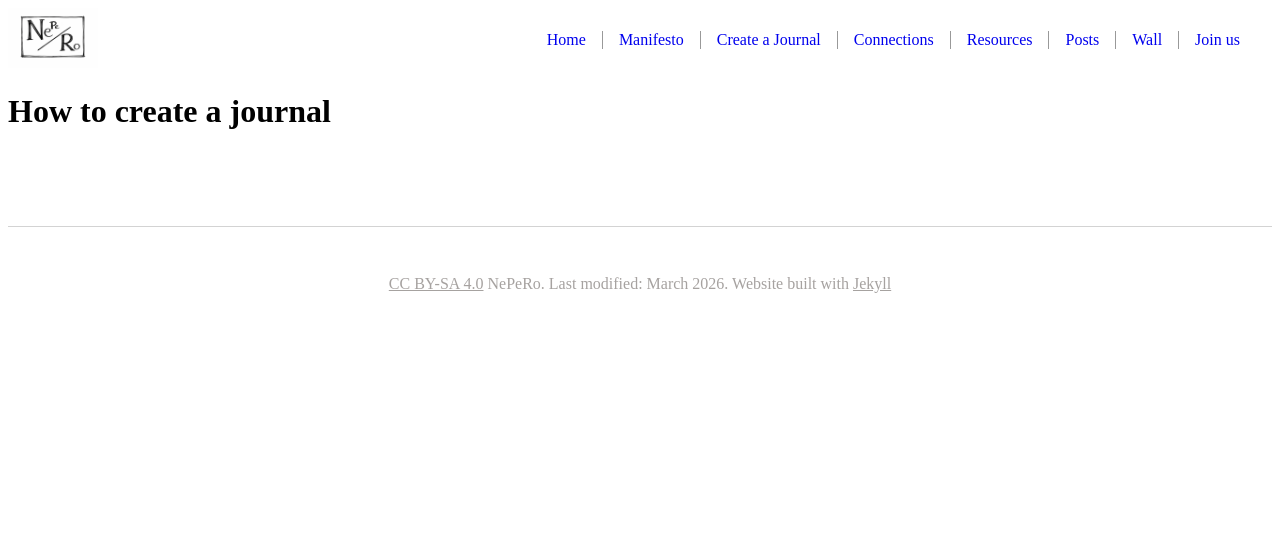
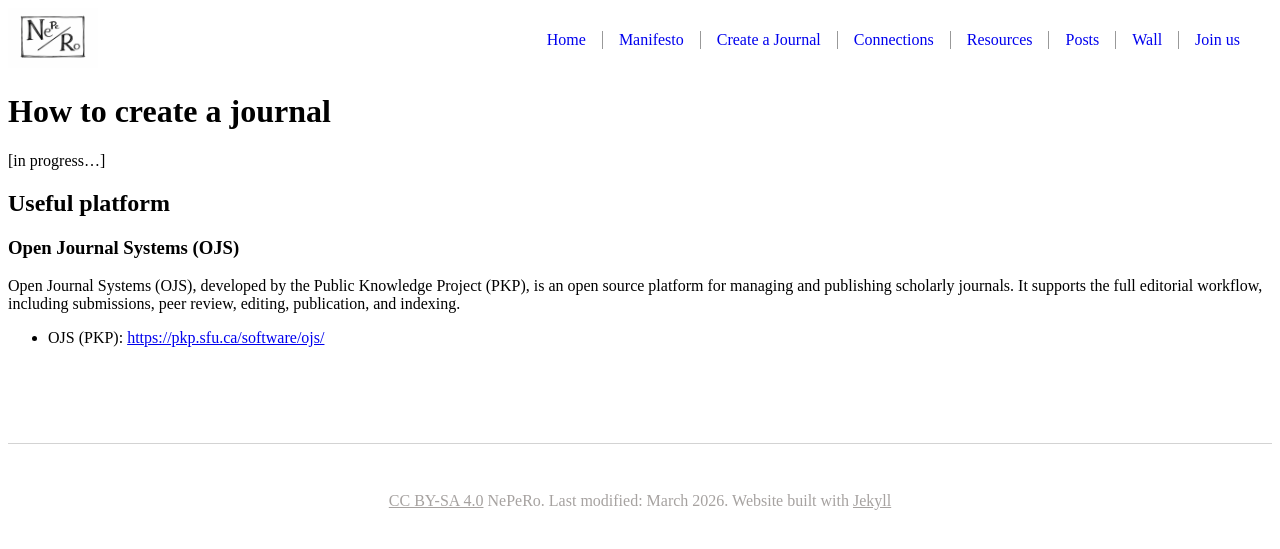
Before and after one commit to NPR-Nepero/nepero, a Jekyll site: the page built from create_a_journal.md, in a window 1280 px wide. Shown: the top 549 px of the page. Built offline with Jekyll 4.4.1, drawn with Linux system fonts in a browser that asks for light colours.

Commit message:
added OJS

```diff
--- a/create_a_journal.md
+++ b/create_a_journal.md
@@ -4,3 +4,13 @@ title: Create a journal
 ---
 
 # How to create a journal
+
+[in progress...]
+
+## Useful platform
+
+### Open Journal Systems (OJS)
+
+Open Journal Systems (OJS), developed by the Public Knowledge Project (PKP), is an open source platform for managing and publishing scholarly journals. It supports the full editorial workflow, including submissions, peer review, editing, publication, and indexing.
+
+- OJS (PKP): [https://pkp.sfu.ca/software/ojs/](https://pkp.sfu.ca/software/ojs/)
```
